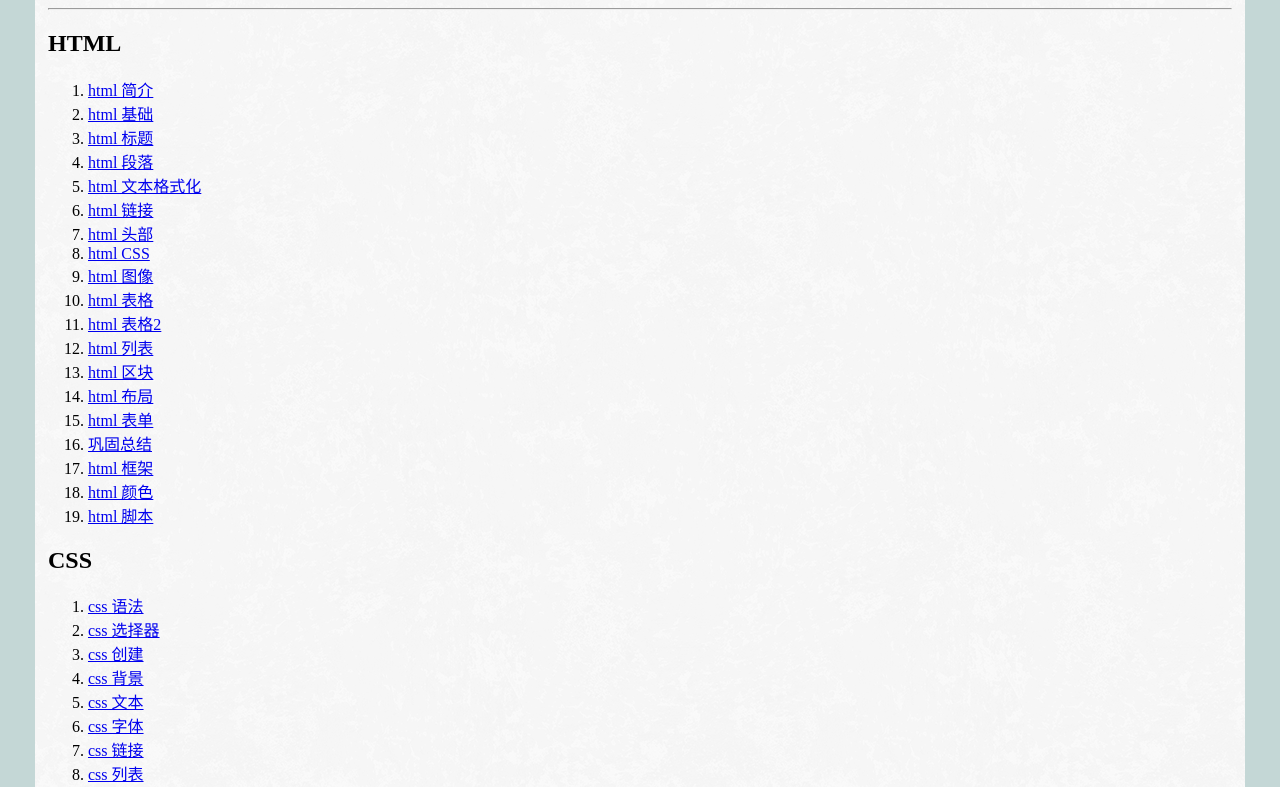
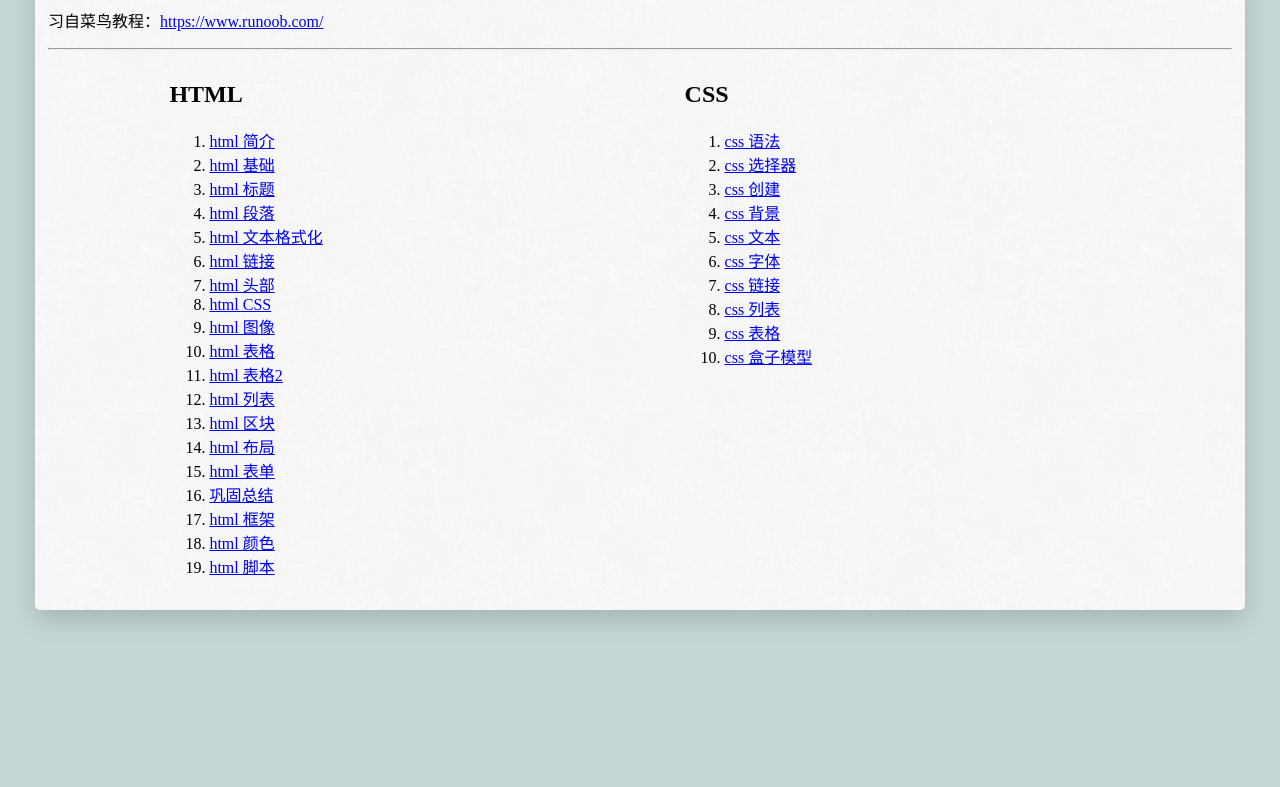
Before and after one commit to wlchenGG/WHS, a plain HTML site: page index.html in a window 1280 px wide. Shown: the part 121-908 px from the top of the page. After the commit the page ends 800 px from the top, so only its background shows below. Drawn offline with Linux system fonts and the light colour scheme; files that its build step writes are made by us from their sources.

Commit message:
update pages

```diff
--- a/index.html
+++ b/index.html
@@ -10,7 +10,7 @@
     <title></title>
     <meta name="description" content="" />
     <meta name="viewport" content="width=device-width, initial-scale=1" />
-    <link rel="stylesheet" href="css/main.css" />
+    <!-- <link rel="stylesheet" href="./css/main.css" /> -->
     <style type="text/css">
       body {
 
@@ -20,6 +20,22 @@
         background-image: url(./images/white_wall_hash.webp);
         padding: 10pt;
         margin: 20pt;
+        border-radius: 5px;
+        box-shadow: 0 10px 26px rgba(0,0,0,0.16);
+      }
+      table,tr {
+        vertical-align: top;
+        width: 80%;
+        margin: auto;
+      }
+      #inpage {
+        top: 100px;
+        left: 250px;
+        right: 50px;
+        position: fixed;
+        background-color: #c4d7d6;
+        /* height: "500"; */
+        border: 1px;
       }
     </style>
   </head>
@@ -33,44 +49,58 @@
     <![endif]-->
     <div id="main">
       <h1>Web 相关知识学习</h1>
+      <p>习自菜鸟教程：<a href="https://www.runoob.com/" target="_blank">https://www.runoob.com/</a></p>
       <hr/>
+      <table id="content">
+        <tr>
+          <td>
             <h2>HTML</h2>
             <ol>
-        <li><a href="./HTML/1.html简介.html" alt="html 简介">html 简介</a></li>
-        <li><a href="./HTML/2.html基础.html" alt="html 基础">html 基础</a></li>
-        <li><a href="./HTML/3.html标题.html" alt="html 标题">html 标题</a></li>
-        <li><a href="./HTML/4.html段落.html" alt="html 段落">html 段落</a></li>
-        <li><a href="./HTML/5.html文本格式化.html" alt="html 文本">html 文本格式化</a></li>
-        <li><a href="./HTML/6.html链接.html" alt="html 链接">html 链接</a></li>
-        <li><a href="./HTML/7.html头部.html" alt="html 头部">html 头部</a></li>
-        <li><a href="./HTML/8.htmlCSS.html" alt="html CS">html CSS</a></li>
-        <li><a href="./HTML/9.html图像.html" alt="html 图像">html 图像</a></li>
-        <li><a href="./HTML/10.html表格.html" alt="html 表格">html 表格</a></li>
-        <li><a href="./HTML/10.html表格.html" alt="html 表格">html 表格2</a></li>
-        <li><a href="./HTML/11.html列表.html" alt="html 列表">html 列表</a></li>
-        <li><a href="./HTML/12.html区块.html" alt="html 区块">html 区块</a></li>
-        <li><a href="./HTML/13.html布局.html" alt="html 布局">html 布局</a></li>
-        <li><a href="./HTML/14.html表单.html" alt="html 表单">html 表单</a></li>
-        <li><a href="./HTML/15.巩固.html" alt="巩固">巩固总结</a></li>
-        <li><a href="./HTML/16.html框架.html" alt="html 框架">html 框架</a></li>
-        <li><a href="./HTML/17.html颜色.html" alt="html 颜色">html 颜色</a></li>
-        <li><a href="./HTML/18.html脚本.html" alt="html 脚本">html 脚本</a></li>
+              <li><a href="./HTML/1.html简介.html" alt="html 简介" target="_blank">html 简介</a></li>
+              <li><a href="./HTML/2.html基础.html" alt="html 基础" target="_blank">html 基础</a></li>
+              <li><a href="./HTML/3.html标题.html" alt="html 标题" target="_blank">html 标题</a></li>
+              <li><a href="./HTML/4.html段落.html" alt="html 段落" target="_blank">html 段落</a></li>
+              <li><a href="./HTML/5.html文本格式化.html" alt="html 文本" target="_blank">html 文本格式化</a></li>
+              <li><a href="./HTML/6.html链接.html" alt="html 链接" target="_blank">html 链接</a></li>
+              <li><a href="./HTML/7.html头部.html" alt="html 头部" target="_blank">html 头部</a></li>
+              <li><a href="./HTML/8.htmlCSS.html" alt="html CS" target="_blank">html CSS</a></li>
+              <li><a href="./HTML/9.html图像.html" alt="html 图像" target="_blank">html 图像</a></li>
+              <li><a href="./HTML/10.html表格.html" alt="html 表格" target="_blank">html 表格</a></li>
+              <li><a href="./HTML/10.html表格.html" alt="html 表格" target="_blank">html 表格2</a></li>
+              <li><a href="./HTML/11.html列表.html" alt="html 列表" target="_blank">html 列表</a></li>
+              <li><a href="./HTML/12.html区块.html" alt="html 区块" target="_blank">html 区块</a></li>
+              <li><a href="./HTML/13.html布局.html" alt="html 布局" target="_blank">html 布局</a></li>
+              <li><a href="./HTML/14.html表单.html" alt="html 表单" target="_blank">html 表单</a></li>
+              <li><a href="./HTML/15.巩固.html" alt="巩固" target="_blank">巩固总结</a></li>
+              <li><a href="./HTML/16.html框架.html" alt="html 框架" target="_blank">html 框架</a></li>
+              <li><a href="./HTML/17.html颜色.html" alt="html 颜色" target="_blank">html 颜色</a></li>
+              <li><a href="./HTML/18.html脚本.html" alt="html 脚本" target="_blank">html 脚本</a></li>
             </ol>
+          </td>
+          <td>
             <h2>CSS</h2>
             <ol>
-        <li><a href="1.css语法.html" alt="css 语法">css 语法</a></li>
-        <li><a href="2.css选择器.html" alt="css 选择器">css 选择器</a></li>
-        <li><a href="3.css创建.html" alt="css 创建">css 创建</a></li>
-        <li><a href="4.css背景.html" alt="css 背景">css 背景</a></li>
-        <li><a href="5.css文本.html" alt="css 文本">css 文本</a></li>
-        <li><a href="6.css字体.html" alt="css 字体">css 字体</a></li>
-        <li><a href="7.css链接.html" alt="css 链接">css 链接</a></li>
-        <li><a href="8.css列表.html" alt="css 列表">css 列表</a></li>
-        <li><a href="9.css表格.html" alt="css 表格">css 表格</a></li>
-        <li><a href="10.css盒子模型.html" alt="css 盒子模型">css 盒子模型</a></li>
+              <li><a href="./css/1.css语法.html" alt="css 语法" target="_blank">css 语法</a></li>
+              <li><a href="./css/2.css选择器.html" alt="css 选择器" target="_blank">css 选择器</a></li>
+              <li><a href="./css/3.css创建.html" alt="css 创建" target="_blank">css 创建</a></li>
+              <li><a href="./css/4.css背景.html" alt="css 背景" target="_blank">css 背景</a></li>
+              <li><a href="./css/5.css文本.html" alt="css 文本" target="_blank">css 文本</a></li>
+              <li><a href="./css/6.css字体.html" alt="css 字体" target="_blank">css 字体</a></li>
+              <li><a href="./css/7.css链接.html" alt="css 链接" target="_blank">css 链接</a></li>
+              <li><a href="./css/8.css列表.html" alt="css 列表" target="_blank">css 列表</a></li>
+              <li><a href="./css/9.css表格.html" alt="css 表格" target="_blank">css 表格</a></li>
+              <li><a href="./css/10.css盒子模型.html" alt="css 盒子模型" target="_blank">css 盒子模型</a></li>
             </ol>
+          </td>
+
+        </tr>
+      </table>
+
     </div>
-
+    <!-- <div id="inpage">
+      <iframe name="trueman" loading="lazy" src="https://wlchengg.github.io/WHS/" width="70%" height="800" frameborder="0">
+      </iframe>
+    </div> -->
     <script src="" async defer></script>
   </body>
 </html>
```
Lines whose indentation alone changed are shown as unchanged.
